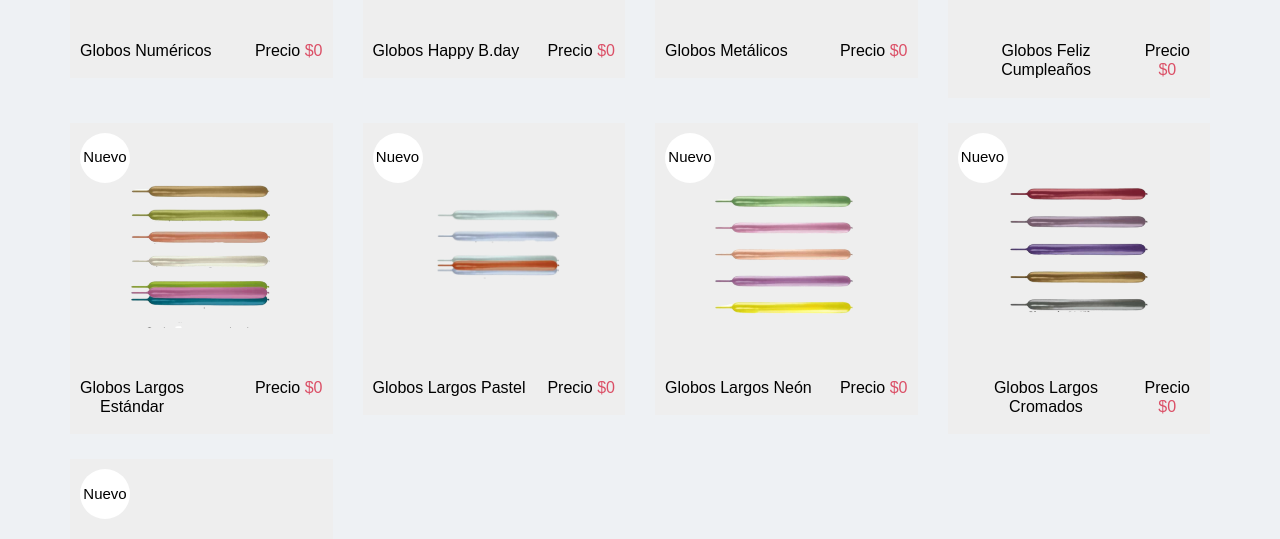
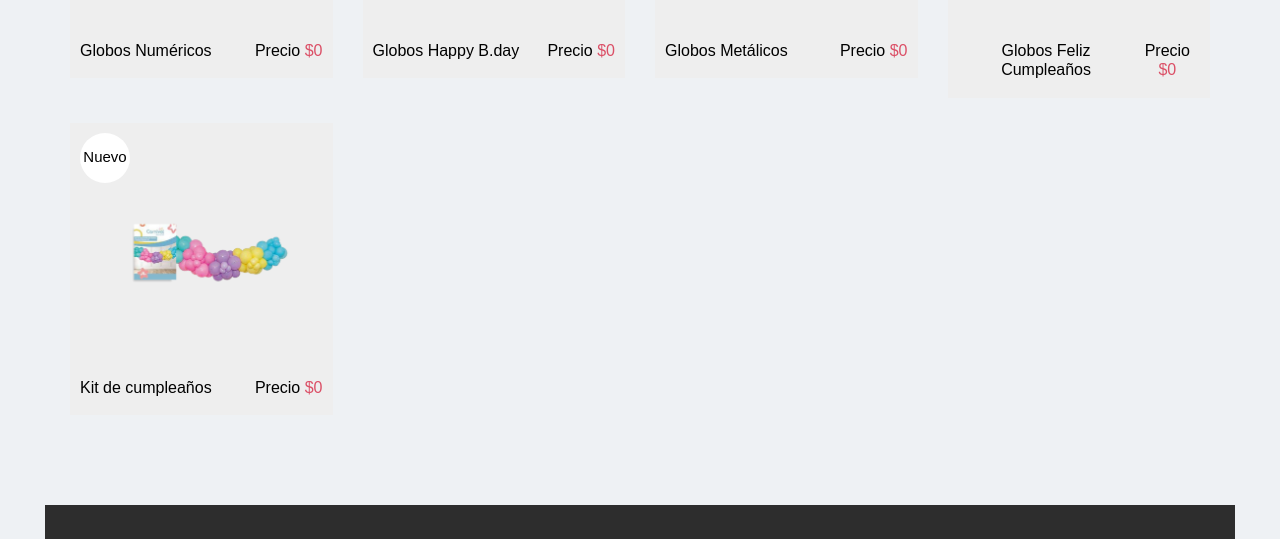
Before and after one commit to NegosSolutions/astroqr, a plain HTML site: page categorias/globos.html in a window 1280 px wide. Shown: the part 1492-2031 px from the top of the page. Drawn offline with nearby package versions, Linux system fonts and the light colour scheme; a script that the page names is missing.

Commit message:
Add files via upload

```diff
--- a/categorias/globos.html
+++ b/categorias/globos.html
@@ -488,106 +488,6 @@
         </div>
         <div class="col-sm-6 col-md-4 col-lg-3">
           <div class="box">
-            <a href="productos/globosLargosEstandar.html">
-              <div class="img-box">
-                <img src="assets/images/globos/globosLargosEstandar.png" alt="">
-              </div>
-              <div class="detail-box">
-                <h6>
-                  Globos Largos <br>Estándar
-                </h6>
-                <h6>
-                  Precio
-                  <span>
-                    $0
-                  </span>
-                </h6>
-              </div>
-              <div class="new">
-                <span>
-                  Nuevo
-                </span>
-              </div>
-            </a>
-          </div>
-        </div>
-        <div class="col-sm-6 col-md-4 col-lg-3">
-          <div class="box">
-            <a href="productos/globosLargosPastel.html">
-              <div class="img-box">
-                <img src="assets/images/globos/globosLargosPastel.png" alt="">
-              </div>
-              <div class="detail-box">
-                <h6>
-                  Globos Largos Pastel
-                </h6>
-                <h6>
-                  Precio
-                  <span>
-                    $0
-                  </span>
-                </h6>
-              </div>
-              <div class="new">
-                <span>
-                  Nuevo
-                </span>
-              </div>
-            </a>
-          </div>
-        </div>
-        <div class="col-sm-6 col-md-4 col-lg-3">
-          <div class="box">
-            <a href="productos/globosLargosNeon.html">
-              <div class="img-box">
-                <img src="assets/images/globos/globosLargosNeon.png" alt="">
-              </div>
-              <div class="detail-box">
-                <h6>
-                  Globos Largos Neón
-                </h6>
-                <h6>
-                  Precio
-                  <span>
-                    $0
-                  </span>
-                </h6>
-              </div>
-              <div class="new">
-                <span>
-                  Nuevo
-                </span>
-              </div>
-            </a>
-          </div>
-        </div>
-        <div class="col-sm-6 col-md-4 col-lg-3">
-          <div class="box">
-            <a href="productos/globosLargosCromados.html">
-              <div class="img-box">
-                <img src="assets/images/globos/globosLargosCromados.png" alt="">
-              </div>
-              <div class="detail-box">
-                <h6>
-                  Globos Largos Cromados
-                </h6>
-                <h6>
-                  Precio
-                  <span>
-                    $0
-                  </span>
-                </h6>
-              </div>
-              <div class="new">
-                <span>
-                  Nuevo
-                </span>
-              </div>
-            </a>
-          </div>
-        </div>
-        <div class="col-sm-6 col-md-4 col-lg-3">
-          <div class="box">
             <a href="productos/KitDecoraciones.html">
               <div class="img-box">
                 <img src="assets/images/globos/KitDecoracion.png" alt="">
```
Also changed, not shown: categorias/productos/globosCromados.html (+15 -4 lines), categorias/productos/globosEstandar.html (+21 -46 lines), categorias/productos/globosNeon.html (+15 -4 lines), categorias/productos/globosPastel.html (+18 -5 lines).
